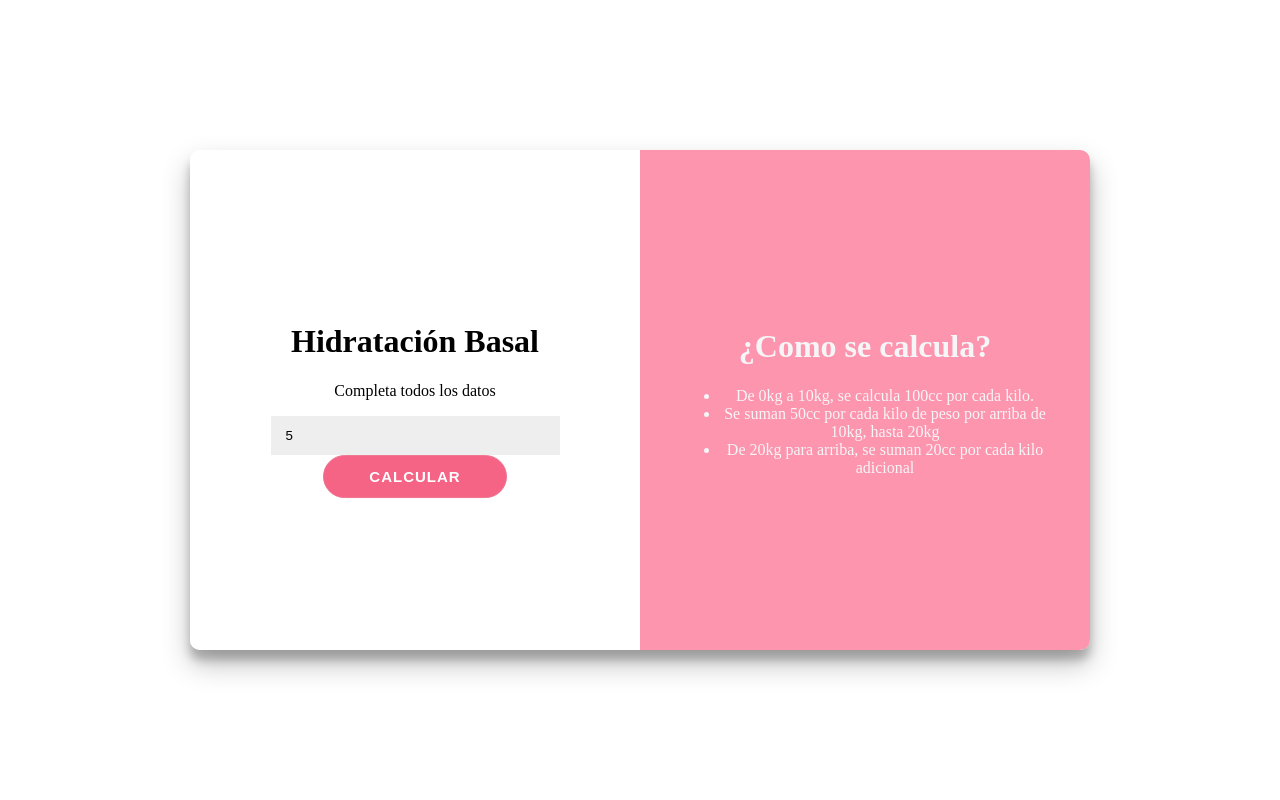
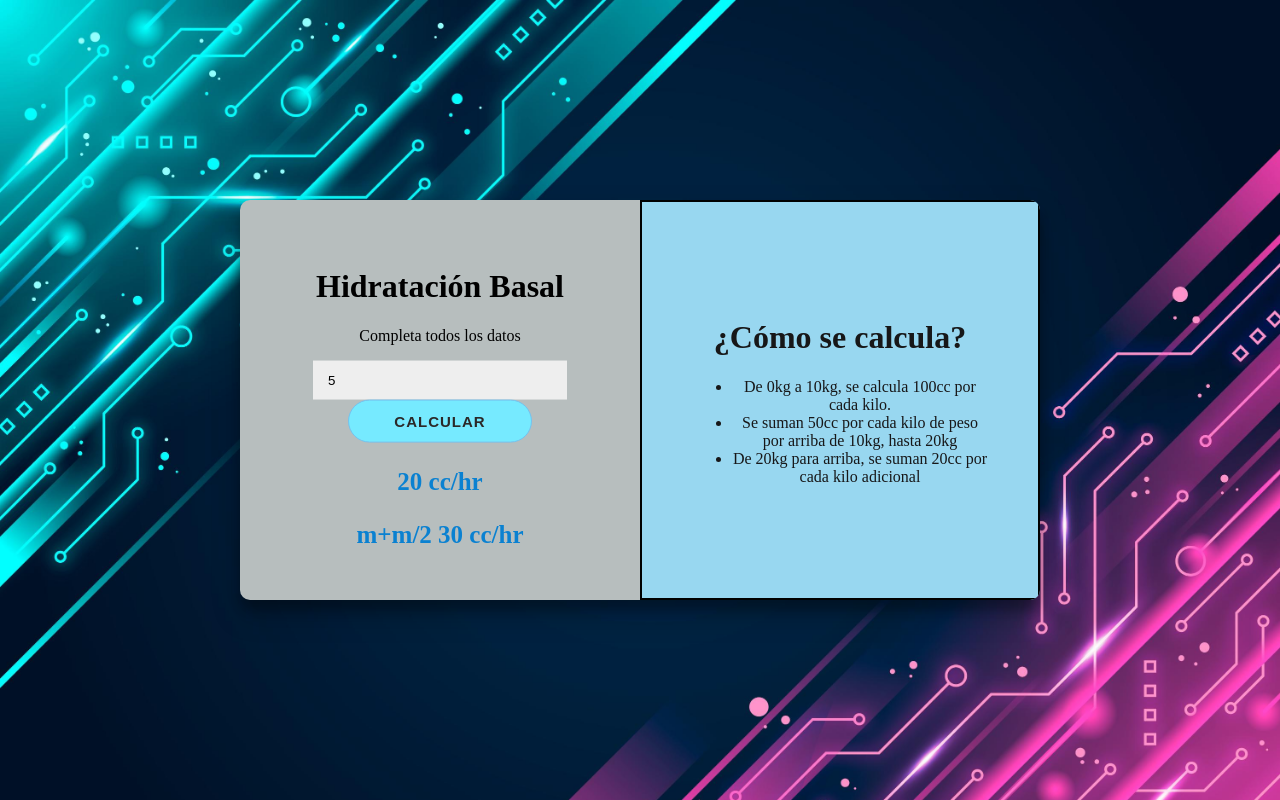
Before and after one commit to Celelarramendia/Programando.py.github.io, a plain HTML site: page index.html in a window 1280 px wide. Both pictures are taken after typing "5" into the empty fields and a click on the button "CALCULAR". Drawn offline with Linux system fonts and the light colour scheme.

Commit message:
Add files via upload
Calculadora basal con JavaScript

```diff
--- a/index.html
+++ b/index.html
@@ -1,8 +1,12 @@
     <!DOCTYPE html>
     <html>
         <head>
-        <link rel="stylesheet" href="./style.css">
-        <script src="script.js" defer></script>
+            <title>JS Basics</title>
+            <meta charset="utf-8" />
+            <meta http-equiv="X-UA-Compatible" content="IE=edge" />
+            <meta name="viewport" content="width=device-width, initial-scale=1" />
+            <link rel="stylesheet" type="text/css" href="./style.css" />
+            <script src="./script.js" defer></script>
         </head>
         <body>
             <div id="contenedor">
@@ -19,7 +23,7 @@
                 </div>
                 <div id="detalle">
                     <div class="contenido">
-                    <h1>¿Como se calcula?</h1>
+                        <h1>¿Cómo se calcula?</h1>
                         <ul>
                             <li>De 0kg a 10kg, se calcula 100cc por cada kilo.</li>
                             <li>Se suman 50cc por cada kilo de peso por arriba de 10kg, hasta 20kg</li>
@@ -27,6 +31,7 @@
                         </ul>
                     </div>
                 </div>
+
             </div>
         </body>
     </html>
--- /dev/null
+++ b/script.js
@@ -0,0 +1,39 @@
+const CALCULAR = document.getElementById('calcular');
+const ERROR = document.getElementById('error');
+const FLU = document.getElementById('flu');
+const MAN = document.getElementById('man');
+
+CALCULAR.addEventListener('click', () => {
+    const DATO = document.getElementById('peso').value
+    //validamos que se cargue un dato:
+    if (DATO > 0){
+        ERROR.style.display = 'none'
+        let flujo = calcFlujo(DATO);
+        let mantenimiento = flujo*1.5;
+        FLU.innerHTML = flujo + ' cc/hr';
+        MAN.innerHTML = 'm+m/2 ' + mantenimiento + ' cc/hr';
+        FLU.style.display = 'block';
+        MAN.style.display = 'block';
+    } else {
+        ERROR.style.display = 'block';
+        FLU.style.display = 'none';
+        MAN.style.display = 'none';
+    }
+})
+
+function calcFlujo(peso){
+    let resto = peso;
+    let flujo = 0;
+    if (resto>20){
+        let aux = resto-20;
+        flujo += aux*1;
+        resto -= aux;
+    }
+    if (resto>10){
+        let aux = resto-10;
+        flujo += aux*2;
+        resto -= aux;
+    }
+    flujo += resto*4;
+    return flujo;
+}
--- a/style.css
+++ b/style.css
@@ -1,19 +1,21 @@
 #calculadora{
-    background: white;
+    background: rgb(183, 190, 190);
     /* Con estas 3 lineas vamos a hacer que los divs queden lado a lado */
     width: 50%;
     height: 100%;
     float: left;
 }
-
-#detalle{
-    background: #fc95ad;
-    /* Con estas 3 lineas vamos a hacer que los divs queden lado a lado */
+#detalle {
+    background: #98d7f0;
     width: 50%;
     height: 100%;
     float: left;
-    color: #f6f5f7;
+    color: #171718;
+    border: 2px solid #000; /* Agregar un borde de 2px sólido de color negro */
+    padding: 10px; /* Agregar espacio entre el contenido y el borde */
+    box-sizing: border-box; /* Incluir el padding en el ancho total del elemento */
 }
+
 .contenido{
     /* Estas tres lineas van a centrar el contenido verticalmente dentro de cada div */
     position: relative;
@@ -34,9 +36,9 @@ button {
 	font-weight: bold;
 	padding: 12px 45px;
 	border-radius: 30px;
-	background-color: #f56385;
-	border: 1px solid #ee7591;
-	color: #FFFFFF;
+	background-color: #76eaff;
+	border: 1px solid #75c2ee;
+	color: #2b2828;
 	text-transform: uppercase;
 	letter-spacing: 1px;
 	transition: transform 20ms ease-in;
@@ -46,8 +48,8 @@ button:active {
 	transform: scale(0.95);
 }
 #contenedor{
-    width: 900px;
-    height: 500px;
+    width: 800px;
+    height: 400px;
     text-align: center;
     /* Estas 3 lineas se encargan de centrar el div vertical y horizontalmente */
     position: absolute;
@@ -59,7 +61,7 @@ button:active {
       0 10px 10px rgba(0,0,0,0.22);
   }
   #error{
-    color: red;
+    color: rgb(228, 83, 83);
     font-weight: bold;
     display: none;
 }
@@ -71,3 +73,28 @@ button:active {
     margin-bottom: 5px;
     display: none;
 }
+body {
+    background-image: url('imagenes/fondo.jpg');
+    background-size: cover;
+    background-repeat: no-repeat;
+}
+#resultados-container {
+    display: none; /* Inicialmente oculto */
+    margin-top: 20px; /* Espacio entre el botón y los resultados */
+    padding: 10px; /* Espacio alrededor de los resultados */
+    background-color: #f0f0f0; /* Color de fondo para el contenedor de resultados */
+    border: 1px solid #ddd; /* Borde del contenedor de resultados */
+    border-radius: 5px; /* Borde redondeado */
+    text-align: center; /* Centrar el contenido */
+}
+
+#resultados {
+    /* Estilo para los resultados dentro del contenedor */
+    font-weight: bold;
+    font-size: 18px;
+    color: #f81010;
+}
+
+#resultados-container.active {
+    display: block; /* Mostrar el contenedor cuando sea necesario */
+}
```
Also changed, not shown: imagenes/fondo.jpg (added). Lines whose indentation alone changed are shown as unchanged.
